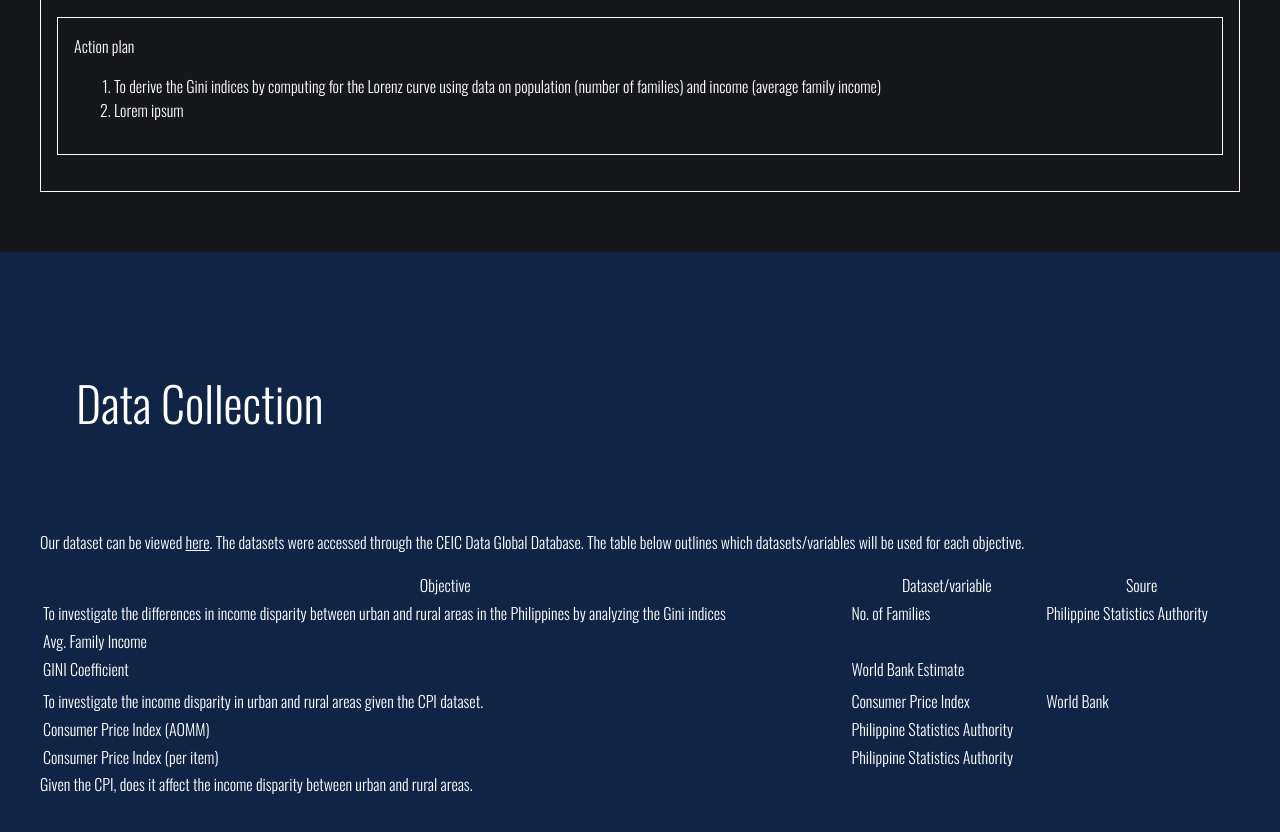
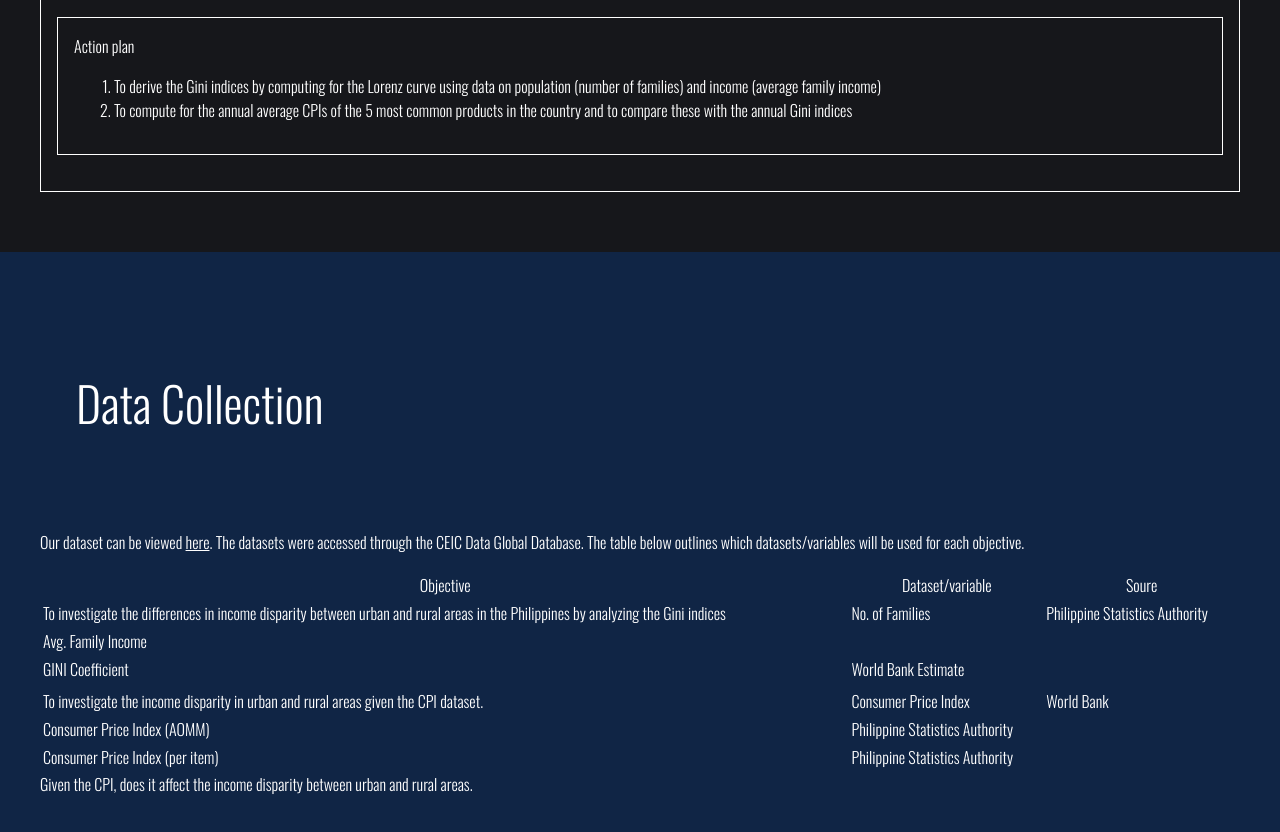
Before and after one commit to NikYT05/cs-132-project, a plain HTML site: page docs/index.html in a window 1280 px wide. Shown: the part 2366-3198 px from the top of the page. Drawn offline with nearby package versions, Linux system fonts and the light colour scheme.

Commit message:
action plan complete

```diff
--- a/docs/index.html
+++ b/docs/index.html
@@ -83,7 +83,10 @@
           <ol>
             <li> To derive the Gini indices by computing for the Lorenz curve using data on population (number of
               families) and income (average family income) </li>
-            <li> Lorem ipsum </li>
+            <li>
+              To compute for the annual average CPIs of the 5 most common products in the country and to compare these
+              with the annual Gini indices
+            </li>
           </ol>
         </div>
     </section>
```
